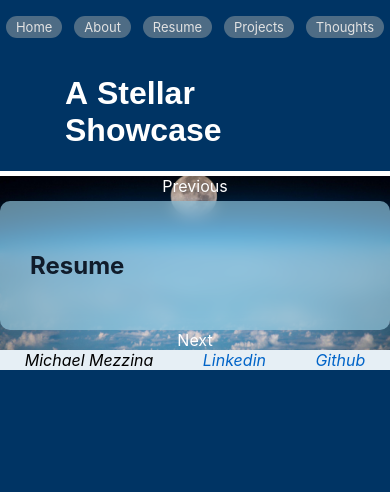
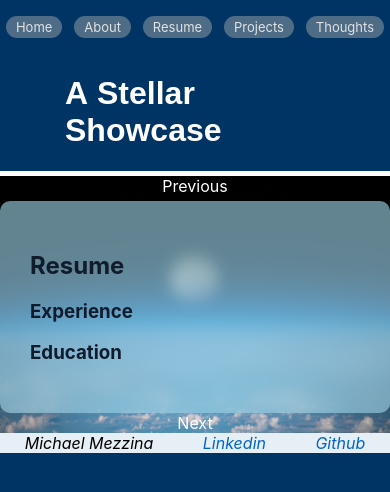
Before and after one commit to michaelmez39/michaelmez39.github.io, a SvelteKit app: page /resume in a window 390 px wide. Shown: the top 492 px of the page. Built offline with nearby package versions, Linux system fonts and the light colour scheme.

Commit message:
Fix some issues with phones, hopefully fix images in vercel deployment, need to add content

```diff
--- a/src/routes/+page.svelte
+++ b/src/routes/+page.svelte
@@ -53,7 +53,6 @@
 		border-radius: 10px;
 		border:1px solid white;
 		z-index: 100;
-		min-width: 100%;
 		color: white;
 		font: 400 28px "Orbitron", sans-serif;
 
@@ -78,21 +77,19 @@
 	}
 	@media (max-width: 576px) {
 		article {
-			flex-grow: 1;
 			position: relative;
-			display: flex;
+			margin: 10px;
 		}
 		svg {
 			display: none;
 			visibility: hidden;
 		}
-		.intro {
-			margin: 10px;
-		}
 		.earth {
 			visibility: hidden;
 			display: none;
 		}
-
+		.background {
+			background-image: url(/earthrise.jpg);
+		}
 	}
 </style>
--- a/src/routes/about/+page.svelte
+++ b/src/routes/about/+page.svelte
@@ -11,7 +11,3 @@
     <p>Lorem ipsum, dolor sit amet consectetur adipisicing elit. Obcaecati inventore voluptatum amet, eos modi nisi aperiam suscipit temporibus rerum quae quia perferendis itaque exercitationem saepe repellendus ipsum atque, commodi rem accusantium doloribus aut cum delectus distinctio. Aperiam ipsam esse corrupti laboriosam ut praesentium omnis vitae explicabo ad labore illo quae, tempore, impedit veritatis necessitatibus soluta qui facilis eaque pariatur fugiat quo nemo quisquam. Hic soluta, quod, nesciunt a consequuntur doloremque quidem quasi quas iste libero eius eaque maiores, cupiditate deserunt tenetur reprehenderit natus obcaecati. Vero sit, necessitatibus ipsa repellendus nisi in dolorem, ea placeat, reiciendis totam molestias quod id voluptate?</p>
     <p>Lorem ipsum, dolor sit amet consectetur adipisicing elit. Obcaecati inventore voluptatum amet, eos modi nisi aperiam suscipit temporibus rerum quae quia perferendis itaque exercitationem saepe repellendus ipsum atque, commodi rem accusantium doloribus aut cum delectus distinctio. Aperiam ipsam esse corrupti laboriosam ut praesentium omnis vitae explicabo ad labore illo quae, tempore, impedit veritatis necessitatibus soluta qui facilis eaque pariatur fugiat quo nemo quisquam. Hic soluta, quod, nesciunt a consequuntur doloremque quidem quasi quas iste libero eius eaque maiores, cupiditate deserunt tenetur reprehenderit natus obcaecati. Vero sit, necessitatibus ipsa repellendus nisi in dolorem, ea placeat, reiciendis totam molestias quod id voluptate?</p>
 </SimplePage>
-
-<a class="nav-button next" href="/projects">
-    Next
-</a>
--- a/src/routes/projects/+page.svelte
+++ b/src/routes/projects/+page.svelte
@@ -2,6 +2,6 @@
     import SimplePage from "$lib/SimplePage.svelte"
 </script>
 
-<SimplePage previous="/resume" next="/thoughts" --background-image="url(moonrise.jpeg)">
+<SimplePage previous="/resume" next="/thoughts" --background-image="url(/moonrise.jpeg)">
     <h2>Projects</h2>
 </SimplePage>
--- a/src/routes/resume/+page.svelte
+++ b/src/routes/resume/+page.svelte
@@ -1,6 +1,9 @@
 <script>
     import SimplePage from "$lib/SimplePage.svelte"
 </script>
-<SimplePage previous="/about" next="/projects" --background-image="url(moonrise.jpeg)">
+<SimplePage previous="/about" next="/projects" --background-image="url(./moonrise.jpeg)">
     <h2>Resume</h2>
+    <h3>Experience</h3>
+    <h3>Education</h3>
+
 </SimplePage>
--- a/src/routes/thoughts/+page.svelte
+++ b/src/routes/thoughts/+page.svelte
@@ -1,6 +1,6 @@
 <script>
     import SimplePage from "$lib/SimplePage.svelte"
 </script>
-<SimplePage visibleNext={false} previous="/projects" --background-image="url(moonrise.jpeg)">
+<SimplePage visibleNext={false} previous="/projects" --background-image="url(/moonrise.jpeg)">
     <h2>Thoughts</h2>
 </SimplePage>
```
